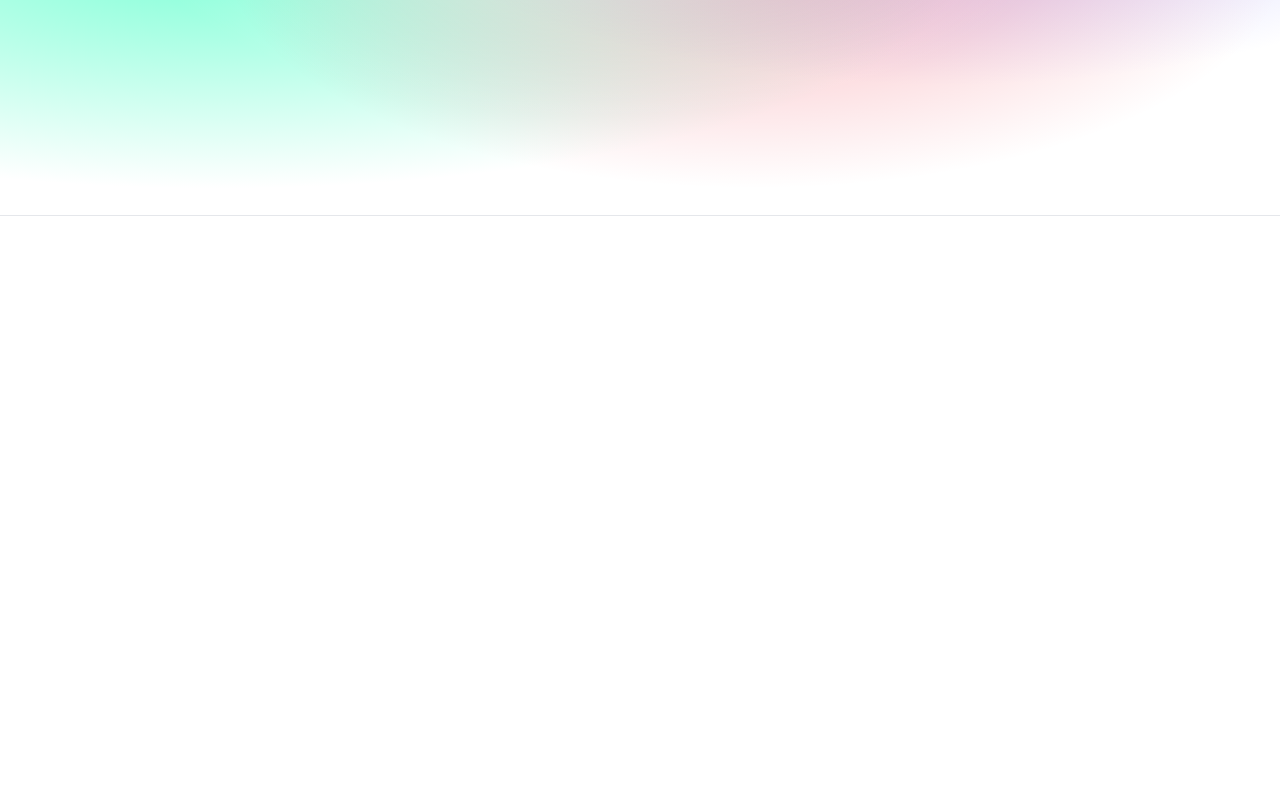
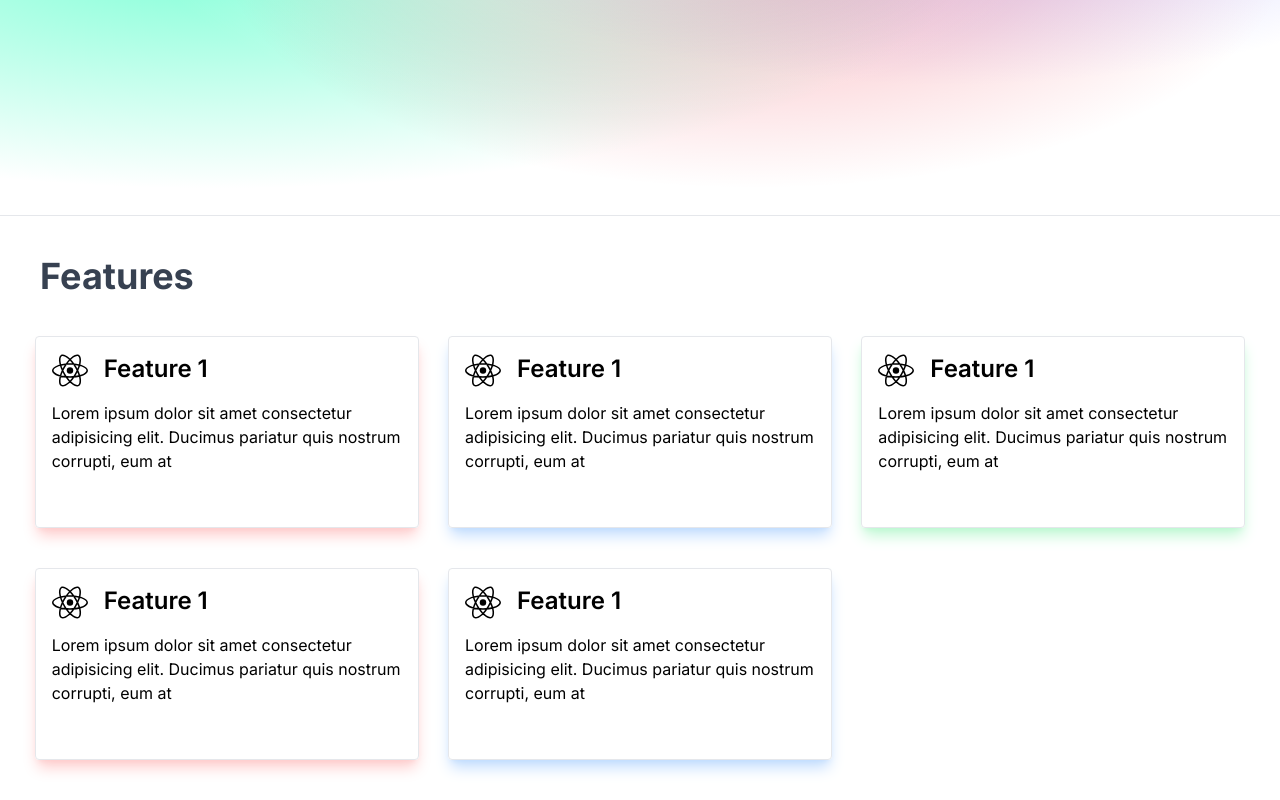
Before and after one commit to cis3296s23/Anaglyph-Letter-Puzzle-Game, a Next.js app in the folder anaglyph-letter-puzzle-game-frontend/: page / in a window 1280 px wide. Shown: the part 473-1273 px from the top of the page. Before the commit the page ends 800 px from the top, so only its background shows below. Built offline with nearby package versions, Linux system fonts and the light colour scheme.

Commit message:
added feature grid with cards that take in icons and added custom shadow rgb pattern

```diff
--- /dev/null
+++ b/anaglyph-letter-puzzle-game-frontend/src/components/landing-page/FeatureList/FeatureCard.tsx
@@ -0,0 +1,19 @@
+import React from "react";
+
+interface FeatureCardProps {
+    statement: string;
+    icon: React.ReactNode;
+    name: string;
+}
+
+export default function FeatureCard(props: FeatureCardProps) {
+    return (
+        <div className="shadow-main border-[1px] w-96 h-48 rounded shadow-lg p-4 mid-max:w-[324px] md-max:w-[400px]">
+            <div className="flex gap-4">
+                {props.icon}
+                <h3 className="text-2xl font-semibold">{props.name}</h3>
+            </div>
+            <p className="pt-3">{props.statement}</p>
+        </div>
+    );
+}
--- /dev/null
+++ b/anaglyph-letter-puzzle-game-frontend/src/components/landing-page/FeatureList/FeatureGrid.tsx
@@ -0,0 +1,22 @@
+import React from "react";
+
+import { GrReactjs } from "react-icons/gr";
+import FeatureCard from "./FeatureCard";
+
+var x = "Lorem ipsum dolor sit amet consectetur adipisicing elit. Ducimus pariatur quis nostrum corrupti, eum at";
+export default function Features() {
+    return (
+        <section className="font-inter">
+            <div className="mx-auto w-[1200px] lg-max:grid-cols-1 lg-max:w-full xl-max:w-[1000px]">
+                <h2 className="text-4xl font-bold pt-10 text-gray-700 xl-max:pl-8">Features</h2>
+                <section className="my-10 grid grid-cols-3 gap-10 justify-items-center xl-max:grid-cols-2 md-max:grid-cols-1">
+                    <FeatureCard name="Feature 1" statement={x} icon={<GrReactjs size={36} />} />
+                    <FeatureCard name="Feature 1" statement={x} icon={<GrReactjs size={36} />} />
+                    <FeatureCard name="Feature 1" statement={x} icon={<GrReactjs size={36} />} />
+                    <FeatureCard name="Feature 1" statement={x} icon={<GrReactjs size={36} />} />
+                    <FeatureCard name="Feature 1" statement={x} icon={<GrReactjs size={36} />} />
+                </section>
+            </div>
+        </section>
+    );
+}
--- a/anaglyph-letter-puzzle-game-frontend/src/components/landing-page/hero.tsx
+++ b/anaglyph-letter-puzzle-game-frontend/src/components/landing-page/Hero.tsx
@@ -28,11 +28,10 @@ const images = [
     },
 ];
 
-//! need to do something about MD:lg-max
 const Hero = () => {
     return (
         <main className="font-inter min-h-[600px] custom-bg-blur border-b py-10">
-            <section className="grid grid-cols-2 w-[1200px] mx-auto pt-4 xl-max:w-[1000px] lg-max:grid-cols-1 lg-max:w-full">
+            <section className="grid grid-cols-2 mx-auto pt-4 w-[1200px] lg-max:grid-cols-1 lg-max:w-full xl-max:w-[1000px]">
                 <div className="flex flex-col justify-center lg-max:items-center">
                     <h2 className="text-2xl font-medium mt-10">Product Line 1</h2>
                     <h2 className="text-4xl font-semibold mt-10">This is a sentence</h2>
--- a/anaglyph-letter-puzzle-game-frontend/src/components/landing-page/navbar.tsx
+++ b/anaglyph-letter-puzzle-game-frontend/src/components/landing-page/Navbar.tsx
@@ -23,7 +23,7 @@ const Navbar = () => {
 
     return (
         <nav className="w-full min-h-[64px] bg-white border-b font-inter sticky">
-            <div className="md:max-w-[1480px] max-w-[600px] m-auto w-full h-full flex justify-between items-center md:px-4 p-4">
+            <div className="m-auto w-full h-full flex justify-between items-center max-w-[600px] md:max-w-[1480px] md:px-4 p-4">
                 <h1 className="text-xl font-bold text-sp1 border-b-2 border-t-2 border-sp1">{process.env.NEXT_PUBLIC_SITENAME}</h1>
                 <div className="hidden md:flex items-center ">
                     <ul className="flex gap-4">{Links}</ul>
--- a/anaglyph-letter-puzzle-game-frontend/src/pages/_app.tsx
+++ b/anaglyph-letter-puzzle-game-frontend/src/pages/_app.tsx
@@ -1,4 +1,4 @@
-import Navbar from "@/components/landing-page/navbar";
+import Navbar from "@/components/landing-page/Navbar";
 import "@/styles/globals.css";
 import type { AppProps } from "next/app";
 import { Inter } from "next/font/google";
--- a/anaglyph-letter-puzzle-game-frontend/src/pages/index.tsx
+++ b/anaglyph-letter-puzzle-game-frontend/src/pages/index.tsx
@@ -1,4 +1,6 @@
-import Hero from "@/components/landing-page/hero";
+
+import Features from "@/components/landing-page/FeatureList/FeatureGrid";
+import Hero from "@/components/landing-page/Hero";
 import { Inter } from "next/font/google";
 
 const inter = Inter({ subsets: ["latin"] });
@@ -7,6 +9,7 @@ export default function Home() {
     return (
         <>
             <Hero />
+            <Features />
         </>
     );
 }
--- a/anaglyph-letter-puzzle-game-frontend/src/styles/globals.css
+++ b/anaglyph-letter-puzzle-game-frontend/src/styles/globals.css
@@ -78,10 +78,21 @@ select {
 }
 
 .custom-bg-blur {
-    background-color:hsla(161,0%,100%,1);
-    background-image:
-    radial-gradient(at 47% 47%, hsla(235,0%,100%,0.58) 0px, transparent 50%),
-    radial-gradient(at 59% 56%, hsla(354,100%,46%,0.29) 0px, transparent 50%),
-    radial-gradient(at 17% 56%, hsla(161,100%,55%,0.57) 0px, transparent 50%),
-    radial-gradient(at 74% 26%, hsla(239,96%,75%,0.67) 0px, transparent 50%);
+    background-color: hsla(161, 0%, 100%, 1);
+    background-image: radial-gradient(at 47% 47%, hsla(235, 0%, 100%, 0.58) 0px, transparent 50%),
+        radial-gradient(at 59% 56%, hsla(354, 100%, 46%, 0.29) 0px, transparent 50%),
+        radial-gradient(at 17% 56%, hsla(161, 100%, 55%, 0.57) 0px, transparent 50%),
+        radial-gradient(at 74% 26%, hsla(239, 96%, 75%, 0.67) 0px, transparent 50%);
 }
+
+.shadow-main:nth-child(3n) {
+    @apply shadow-green-200;
+}
+
+.shadow-main:nth-child(3n + 1) {
+    @apply shadow-red-200;
+}
+
+.shadow-main:nth-child(3n + 2) {
+    @apply shadow-blue-200;
+}
--- a/anaglyph-letter-puzzle-game-frontend/tailwind.config.js
+++ b/anaglyph-letter-puzzle-game-frontend/tailwind.config.js
@@ -18,7 +18,7 @@ module.exports = {
                 "xl-max": { max: "1279px" },
                 "lg-max": { max: "1023px" },
                 "mid-max": { max: "900px" },
-                "md-max": { max: "767px" },
+                "md-max": { max: "750px" },
                 "sm-max": { max: "639px" },
             },
         },
```
